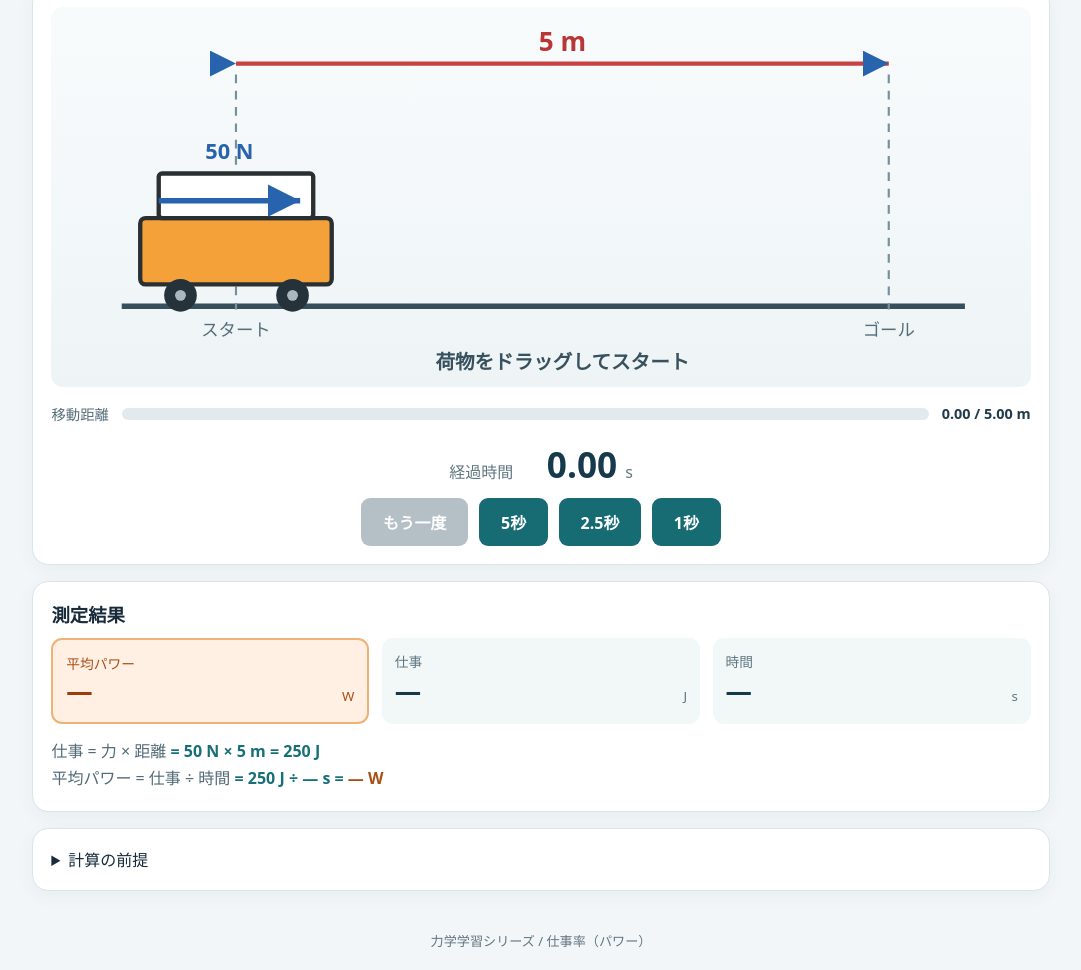
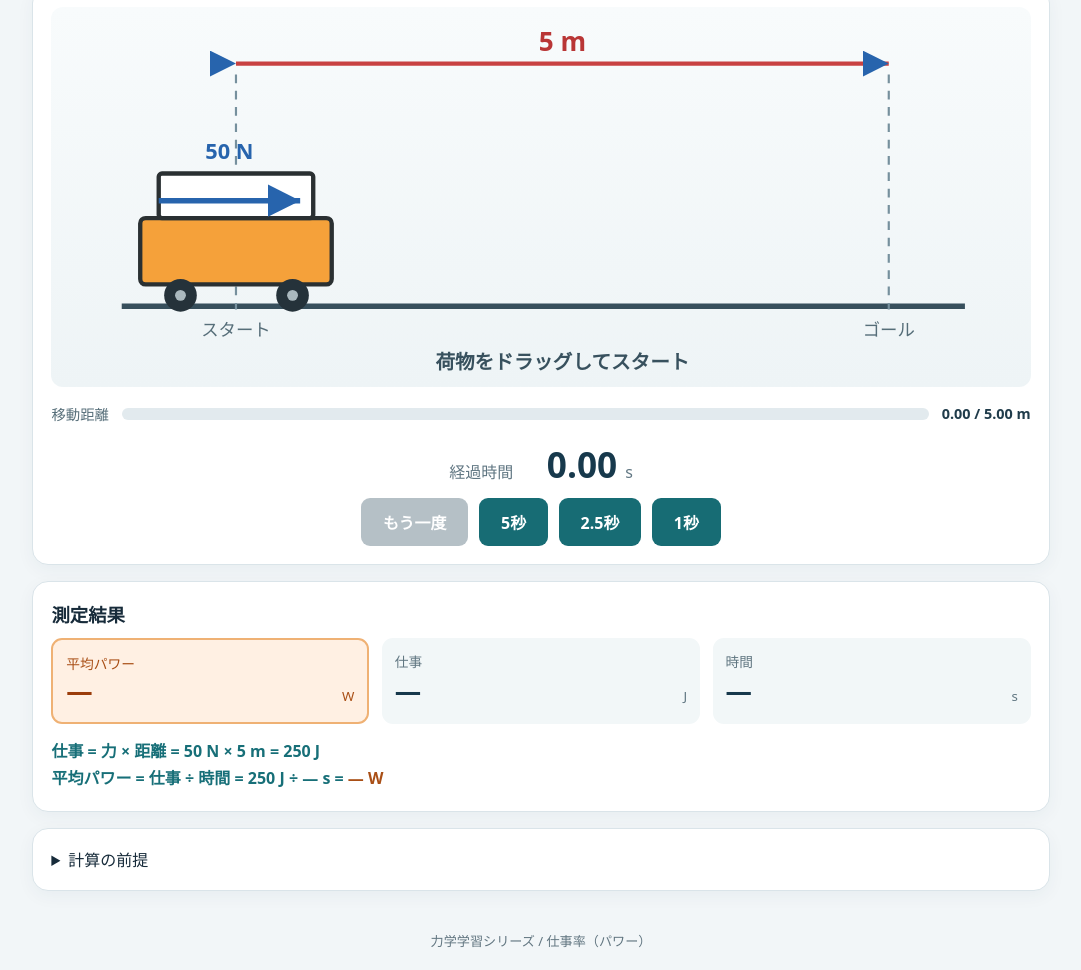
Before and after one commit to KeizoLiberalArtsLab/P005_Power, a plain HTML site: page index.html in a window 1280 px wide. Shown: the part 362-1332 px from the top of the page, without its empty margins (99-1180 px from the left). Drawn offline with Linux system fonts and the light colour scheme.

Commit message:
Color all equation text teal except power value

```diff
--- a/index.html
+++ b/index.html
@@ -27,7 +27,7 @@
     <div class="timer-row"><span>経過時間</span><strong id="timer">0.00</strong><span>s</span></div>
     <div class="buttons"><button id="reset" class="secondary" disabled>もう一度</button><button id="run-5" class="timed-run" type="button">5秒</button><button id="run-2_5" class="timed-run" type="button">2.5秒</button><button id="run-1" class="timed-run" type="button">1秒</button></div>
   </section>
-  <section class="panel result" aria-live="polite"><h2>測定結果</h2><div class="result-grid"><div class="power-result" style="background:#fff0e3;border:2px solid #efb174"><span style="color:#a94f16">平均パワー</span><strong id="power" style="color:#9b3d0b">—</strong><small style="color:#a94f16">W</small></div><div><span>仕事</span><strong id="work">—</strong><small>J</small></div><div><span>時間</span><strong id="elapsed">—</strong><small>s</small></div></div><p class="equation">仕事 = 力 × 距離 <span style="color:#176f78 !important;font-weight:700">= 50 N × 5 m = <b style="color:#176f78 !important;font-weight:700">250 J</b></span><br>平均パワー = 仕事 ÷ 時間 <span style="color:#176f78 !important;font-weight:700">= 250 J ÷ <b style="color:#176f78 !important;font-weight:700"><span id="formula-time">—</span> s</b> = </span><b style="color:#a94f16 !important;font-weight:700"><span id="formula-power">—</span> W</b></p></section>
+  <section class="panel result" aria-live="polite"><h2>測定結果</h2><div class="result-grid"><div class="power-result" style="background:#fff0e3;border:2px solid #efb174"><span style="color:#a94f16">平均パワー</span><strong id="power" style="color:#9b3d0b">—</strong><small style="color:#a94f16">W</small></div><div><span>仕事</span><strong id="work">—</strong><small>J</small></div><div><span>時間</span><strong id="elapsed">—</strong><small>s</small></div></div><p class="equation" style="color:#176f78 !important;font-weight:700">仕事 = 力 × 距離 = 50 N × 5 m = 250 J<br>平均パワー = 仕事 ÷ 時間 = 250 J ÷ <span id="formula-time">—</span> s = <b style="color:#a94f16 !important;font-weight:700"><span id="formula-power">—</span> W</b></p></section>
   <details class="panel"><summary>計算の前提</summary><p>荷物に進行方向へ一定の力50 Nが5 mの全区間で加わると仮定します。仕事は250 J、平均パワーは250 Jを移動にかかった時間で割って求めます。アニメーションの速さは操作体験用で、物理的な加速度や摩擦を再現するものではありません。</p></details>
 </main><footer>力学学習シリーズ / 仕事率（パワー）</footer><script src="app.js?v=power-equation-color-2"></script>
 </body>
```
